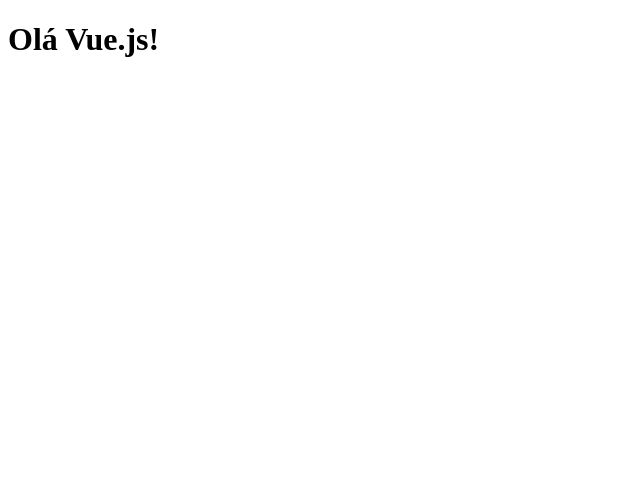
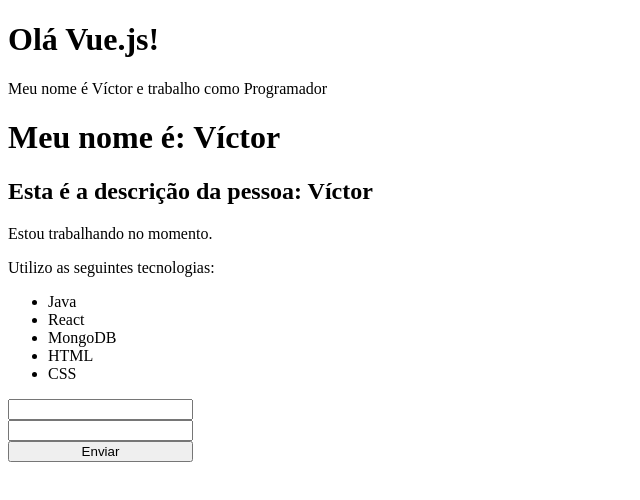
Before and after one commit to ardassejose/vue_playground, a Vue app: page / in a window 1280 px wide. Shown: the top 500 px of the page, without its empty margins (0-640 px from the left). Built offline with nearby package versions, Linux system fonts and the light colour scheme.

Commit message:
Aprofundando em Vue.js

```diff
--- a/src/App.vue
+++ b/src/App.vue
@@ -1,14 +1,27 @@
 <template>
-  <PrimeiroComponente />
+  <div>
+    <PrimeiroComponente />
+    <LifeCycle />
+    <Pessoa />
+  </div>
 </template>
 
 <script>
   import PrimeiroComponente from './components/PrimeiroComponente.vue';
+  import LifeCycle from './components/LifeCycle.vue';
+  import Pessoa from './components/Pessoa.vue';
 
   export default {
     name: "App",
     components: {
-      PrimeiroComponente
+      PrimeiroComponente,
+      LifeCycle,
+      Pessoa
+    },
+    data() {
+      return {
+        teste: "testando"
+      }
     }
   }
 </script>
--- /dev/null
+++ b/src/components/Form.vue
@@ -0,0 +1,20 @@
+<template>
+  <form action="" style="display: flex; flex-direction: column; max-width: fit-content;">
+    <InputText />
+    <InputText />
+    <Submit />
+  </form>
+</template>
+
+<script>
+import InputText from './form/InputText.vue';
+import Submit from './form/Submit.vue';
+
+  export default {
+    name: 'Form',
+    components: {
+      InputText,
+      Submit
+    }
+  }
+</script>
--- /dev/null
+++ b/src/components/Info.vue
@@ -0,0 +1,19 @@
+<template>
+  <div>
+    <p>Estou trabalhando no momento.</p>
+    <p>Utilizo as seguintes tecnologias:</p>
+    <ul>
+      <li>Java</li>
+      <li>React</li>
+      <li>MongoDB</li>
+      <li>HTML</li>
+      <li>CSS</li>
+    </ul>
+  </div>
+</template>
+
+<script>
+  export default {
+    name: 'Info',
+  }
+</script>
--- /dev/null
+++ b/src/components/LifeCycle.vue
@@ -0,0 +1,24 @@
+<template>
+  <h1>Meu nome é: {{ nome }}</h1>
+</template>
+
+<script>
+  export default {
+    name: 'LifeCycle',
+    data() {
+      return {
+        nome: 'Ainda não sei'
+      }
+    },
+    created() {
+      setTimeout(() => {
+        this.nome = 'José'
+      }, 1000)
+    },
+    mounted() {
+      setTimeout(() => {
+        this.nome = 'Víctor'
+      }, 2000)
+    }
+  }
+</script>
--- /dev/null
+++ b/src/components/Pessoa.vue
@@ -0,0 +1,25 @@
+<template>
+  <div>
+    <h2>Esta é a descrição da pessoa: {{ nome }}</h2>
+    <Info />
+    <Form />
+  </div>
+</template>
+
+<script>
+  import Info from './Info';
+  import Form from './Form.vue';
+
+  export default {
+    name: 'Pessoa',
+    components: {
+      Info,
+      Form
+    },
+    data() {
+      return {
+        nome: 'Víctor'
+      }
+    }
+  }
+</script>
--- a/src/components/PrimeiroComponente.vue
+++ b/src/components/PrimeiroComponente.vue
@@ -1,9 +1,18 @@
 <template>
-  <h1>Olá Vue.js!</h1>
+  <div>
+    <h1>Olá Vue.js!</h1>
+    <p>Meu nome é {{ nome }} e trabalho como {{ profissao }}</p>
+  </div>
 </template>
 
-<script>
+<script defer>
   export default {
-    name: "PrimeiroComponente"
+    name: "PrimeiroComponente",
+    data() {
+      return {
+        nome: "Víctor",
+        profissao: "Programador"
+      }
+    }
   }
 </script>
--- /dev/null
+++ b/src/components/form/InputText.vue
@@ -0,0 +1,9 @@
+<template>
+  <input type="text">
+</template>
+
+<script>
+  export default {
+    name: 'InputText'
+  }
+</script>
--- /dev/null
+++ b/src/components/form/Submit.vue
@@ -0,0 +1,9 @@
+<template>
+  <input type="submit" value="Enviar">
+</template>
+
+<script>
+  export default {
+    name: 'Submit'
+  }
+</script>
```
